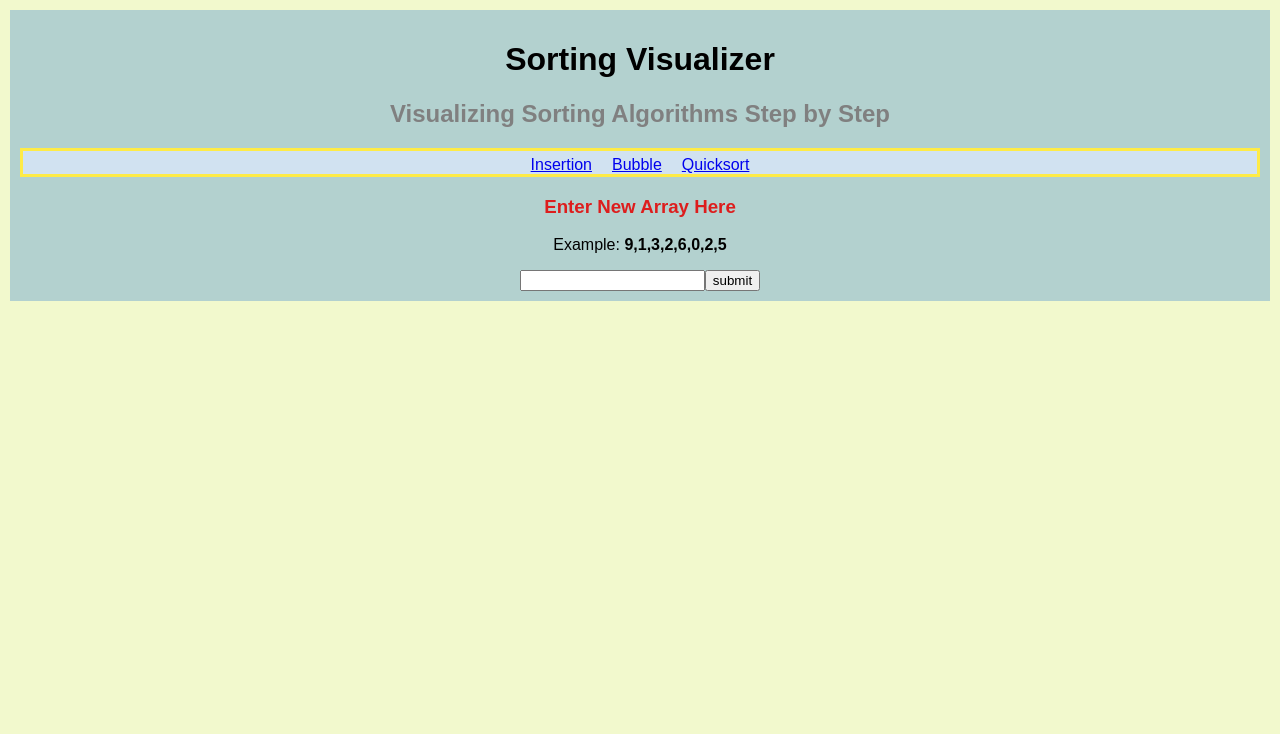
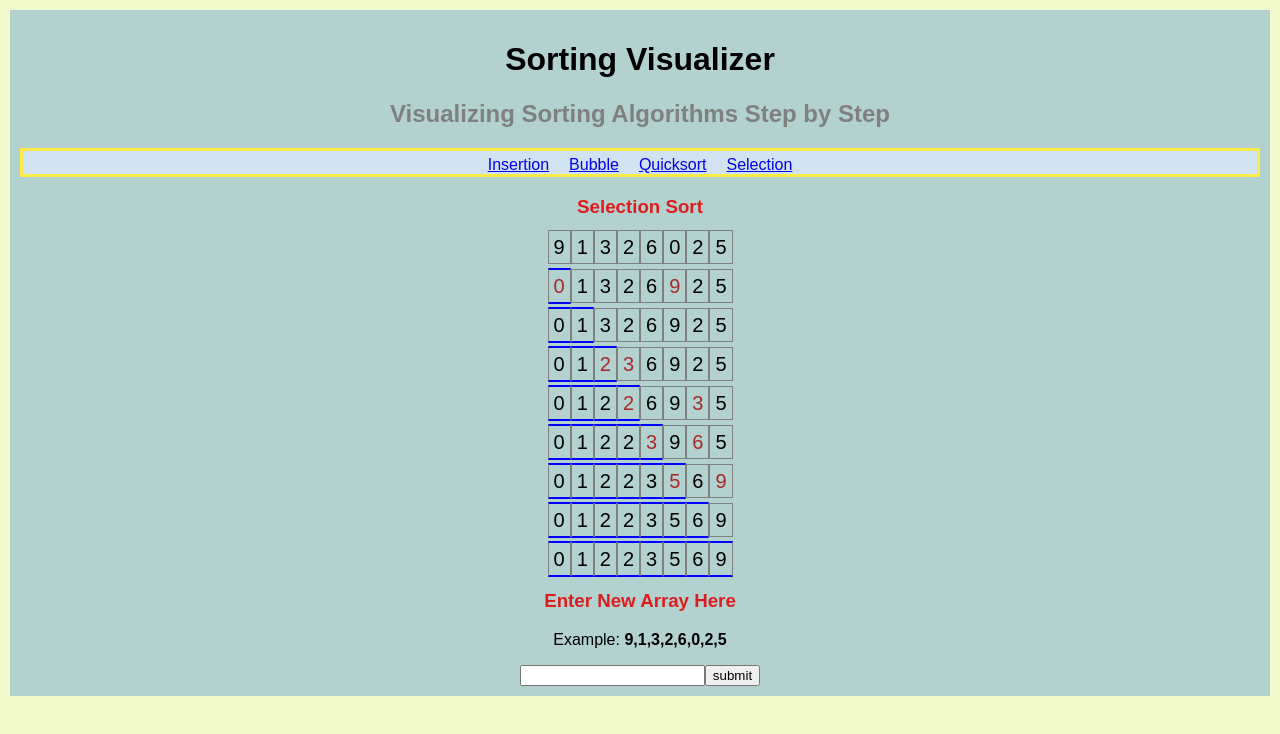
Before and after one commit to StreamedLine/Array-Algorithm-Visualizer, a React (Create React App) app: page /selection in a window 1280 px wide. Shown: the top 734 px of the page. Built offline with nearby package versions, Linux system fonts and the light colour scheme.

Commit message:
add selection sort. refine when items get marked as sorted

```diff
--- a/src/components/QuickSort.js
+++ b/src/components/QuickSort.js
@@ -38,10 +38,10 @@ class QuickSort extends React.Component {
 
 				}
 
-
+				tracker.markSorted(left);
 				swap(left, pivot)
 
-				tracker.markSorted(left);
+
 				return left
 			}
 
--- /dev/null
+++ b/src/components/SelectionSort.js
@@ -0,0 +1,53 @@
+import React from 'react';
+import ArrayTracker from '../state/ArrayTracker';
+import Arr from './Arr';
+
+class SelectionSort extends React.Component {
+	render() {
+		const arrayToSort = this.props.currentArray;
+
+		const trackedArrs = () => {
+			let arr = arrayToSort.slice(0);
+			const tracker = new ArrayTracker(arr);
+
+			for (let i = 0; i < arr.length - 1; i++) {
+				let smallest = i;
+				for (let j = i; j < arr.length; j++) {
+					if (arr[j] < arr[smallest]) {
+						smallest = j;
+					}
+				}
+
+				if (smallest != i) {
+					tracker.markSorted(i)
+					tracker.swap(i, smallest)
+				} else {
+					tracker.markSorted(i)
+					tracker.updateMap()
+				}
+
+
+			}
+
+			tracker.markSorted(arr.length-1);
+			tracker.updateMap()
+
+			const map = tracker.generateMap();
+			const arrs = [];
+			for (let i = 0; i < map.length; i++) {
+			  arrs.push(<Arr arr={map[i]} key={i} />)
+			}
+
+			return arrs
+		}
+
+		return (
+			<div>
+				<h3>Selection Sort</h3>
+				{trackedArrs()}
+			</div>
+		)
+	}
+}
+
+export default SelectionSort
--- a/src/containers/SortAlgorithms.js
+++ b/src/containers/SortAlgorithms.js
@@ -6,6 +6,7 @@ import {
 import InsertionSort from '../components/InsertionSort';
 import BubbleSort from '../components/BubbleSort';
 import QuickSort from '../components/QuickSort';
+import SelectionSort from '../components/SelectionSort';
 
 class SortAlgorithms extends React.Component {
 	render() {
@@ -15,12 +16,13 @@ class SortAlgorithms extends React.Component {
 					<Link to="/insertion">Insertion</Link>
 					<Link to="/bubble">Bubble</Link>
 					<Link to="/quicksort">Quicksort</Link>
+					<Link to="/selection">Selection</Link>
 				</div>
 
   			<Route path="/insertion" render={() => <InsertionSort currentArray={this.props.currentArray}/>} />
   			<Route path="/bubble" render={() => <BubbleSort currentArray={this.props.currentArray}/>} />
   			<Route path="/quicksort" render={() => <QuickSort currentArray={this.props.currentArray}/>} />
-
+				<Route path="/selection" render={() => <SelectionSort currentArray={this.props.currentArray}/>} />
   		</div>
 		)
 	}
```
